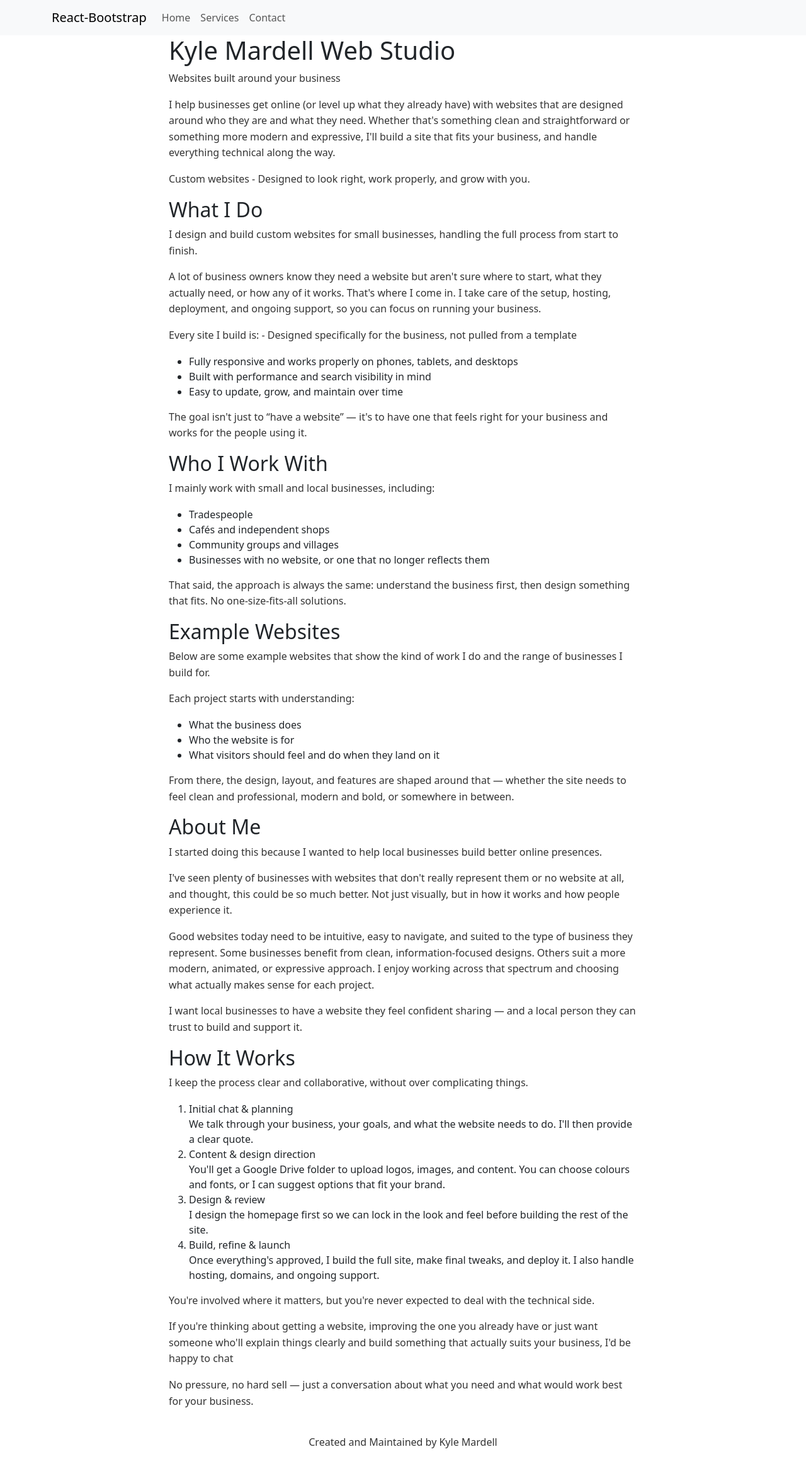
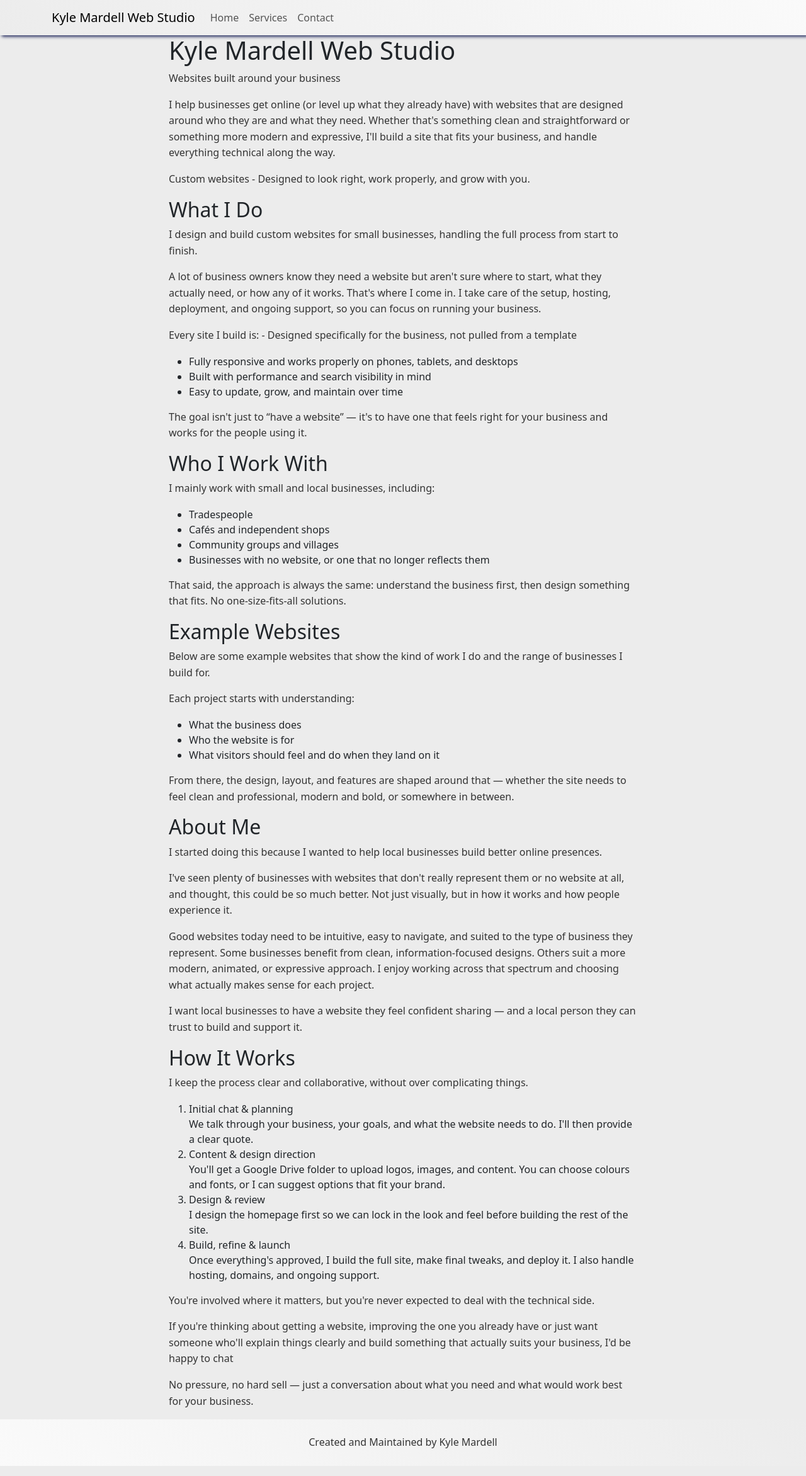
Before and after one commit to KyleMardell/km-web, a Next.js app: page / in a window 1280 px wide. Shown: the whole page at 63% size. Built offline with nearby package versions, Linux system fonts and the light colour scheme.

Commit message:
Change colours and styles on navbar and footer. Add an off white background to the body and main elements.

```diff
--- a/src/app/components/NavBar.js
+++ b/src/app/components/NavBar.js
@@ -3,16 +3,17 @@
 import React from "react";
 import { Nav, Navbar, Container } from "react-bootstrap";
 import useClickOutsideToggle from "../hooks/useClickOutsideToggle";
+import styles from "./NavBar.module.css";
 
 const NavBar = () => {
 
     const { expanded, setExpanded, ref} = useClickOutsideToggle();
 
     return (
-        <Navbar expanded={expanded} ref={ref} expand="lg" className="bg-body-tertiary" fixed="top">
+        <Navbar expanded={expanded} ref={ref} className={styles.NavBar} expand="lg" fixed="top">
             <Container>
-                <Navbar.Brand href="#home">React-Bootstrap</Navbar.Brand>
-                <Navbar.Toggle onClick={() => setExpanded(!expanded)} aria-controls="basic-navbar-nav" />
+                <Navbar.Brand href="#home">Kyle Mardell Web Studio</Navbar.Brand>
+                <Navbar.Toggle onClick={() => setExpanded(!expanded)} aria-controls="basic-navbar-nav" className={`${styles.DropIcon}`} />
                 <Navbar.Collapse id="basic-navbar-nav">
                     <Nav className="me-auto">
                         <Nav.Link href="/" onClick={() => setExpanded(false)}>Home</Nav.Link>
--- a/src/app/components/NavBar.module.css
+++ b/src/app/components/NavBar.module.css
@@ -0,0 +1,9 @@
+.NavBar {
+    box-shadow: 3px 2px 5px #161E54;
+    background: linear-gradient(45deg, #ececec, #fafafa);
+}
+
+.DropIcon {
+    box-shadow: 1px 1px 2px #161E54;
+    border-color: #161E54;
+}
--- a/src/app/components/PageFooter.js
+++ b/src/app/components/PageFooter.js
@@ -1,9 +1,10 @@
 import React from "react";
+import styles from "./PageFooter.module.css";
 
 const PageFooter = () => {
     return (
-        <footer className="text-center my-4">
-            <p>Created and Maintained by Kyle Mardell</p>
+        <footer className={`text-center py-4 ${styles.PageFooter}`}>
+            <p className="m-0">Created and Maintained by Kyle Mardell</p>
         </footer>
     );
 };
--- a/src/app/components/PageFooter.module.css
+++ b/src/app/components/PageFooter.module.css
@@ -0,0 +1,3 @@
+.PageFooter {
+    background: linear-gradient(45deg, #fafafa, #ececec);
+}
--- a/src/app/globals.css
+++ b/src/app/globals.css
@@ -7,7 +7,7 @@
 }
 
 :root {
-    --background: #ffffff;
+    --background: #ececec;
     --foreground: #171717;
 }
 
@@ -31,6 +31,7 @@ main {
     width: 100%;
     flex: 1;
     padding-top: 56px; /* navbar height */
+    background-color: var(--background);
 }
 
 h1,
```
